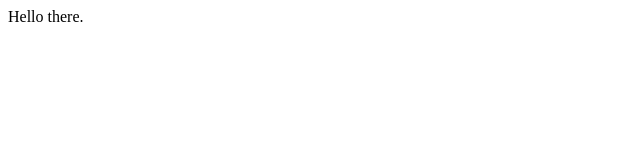
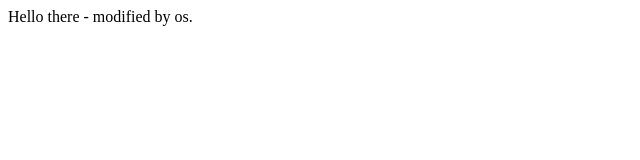
Before and after one commit to Shye-GitHub-Rabbit168/kubia-website-example, a plain HTML site: page index.html in a window 1280 px wide. Shown: the whole page, without its empty margins (0-640 px from the left). Drawn offline with Linux system fonts and the light colour scheme.

Commit message:
index.html modified

```diff
--- a/index.html
+++ b/index.html
@@ -1,5 +1,5 @@
 <html>
 <body>
-Hello there.
+Hello there - modified by os.
 </body>
 </html>
```
